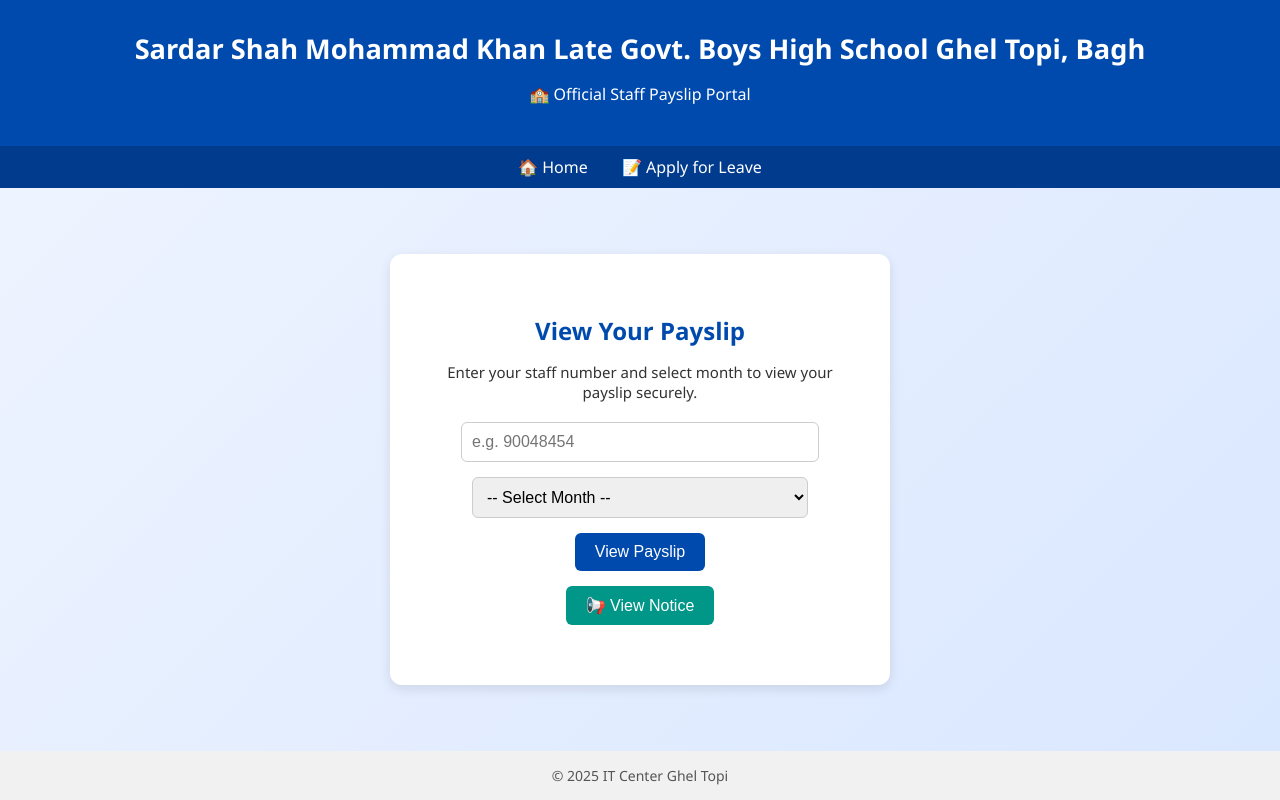
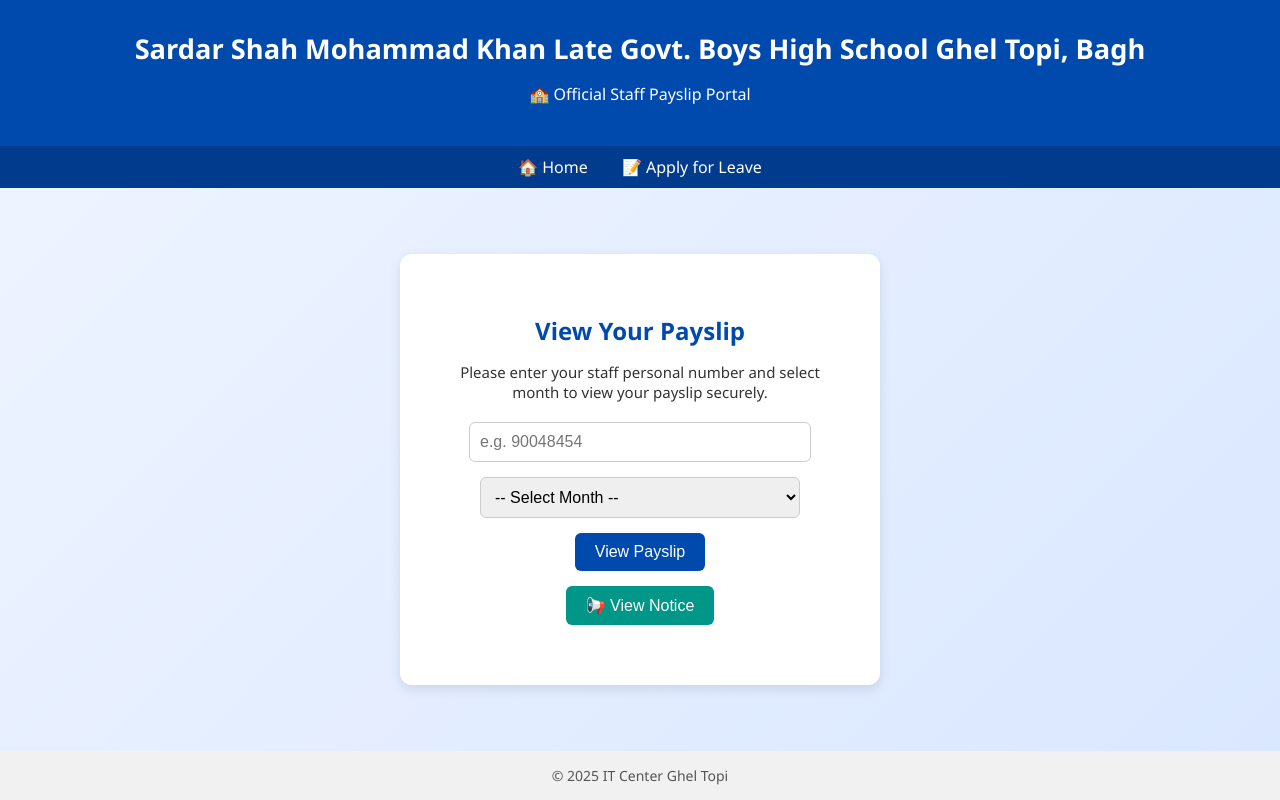
Before and after one commit to rcdotopi-eng/ghel_topi, a plain HTML site: page index.html in a window 1280 px wide. Drawn offline with Linux system fonts and the light colour scheme.

Commit message:
Update index.html

```diff
--- a/index.html
+++ b/index.html
@@ -65,7 +65,7 @@
     border-radius: 12px;
     box-shadow: 0 4px 12px rgba(0,0,0,0.1);
     padding: 40px;
-    max-width: 420px;
+    max-width: 400px;
     text-align: center;
   }
 
@@ -128,7 +128,6 @@
     margin-top: auto;
   }
 
-  /* Modal styling */
   .modal {
     display: none;
     position: fixed;
@@ -180,7 +179,7 @@
 <div class="container">
   <div class="box">
     <h2>View Your Payslip</h2>
-    <p>Enter your staff number and select month to view your payslip securely.</p>
+    <p>Please enter your staff personal number and select month to view your payslip securely.</p>
 
     <input type="text" id="pnum" placeholder="e.g. 90048454">
     <br>
@@ -191,6 +190,7 @@
       <option value="10">October 2025</option>
     </select>
     <br>
+
     <button onclick="openPayslip()">View Payslip</button>
     <br>
     <button class="notice-btn" onclick="showNotice()">📢 View Notice</button>
@@ -233,7 +233,7 @@ function openPayslip() {
       msg.innerText = "❌ Payslip not found for the selected month.";
     }
   }).catch(() => {
-    msg.innerText = "⚠️ Error loading payslip. Please try again.";
+    msg.innerText = "⚠️ Error opening payslip. Please try again.";
   });
 }
 
@@ -252,6 +252,5 @@ window.onclick = function(event) {
   }
 };
 </script>
-
 </body>
 </html>
```
